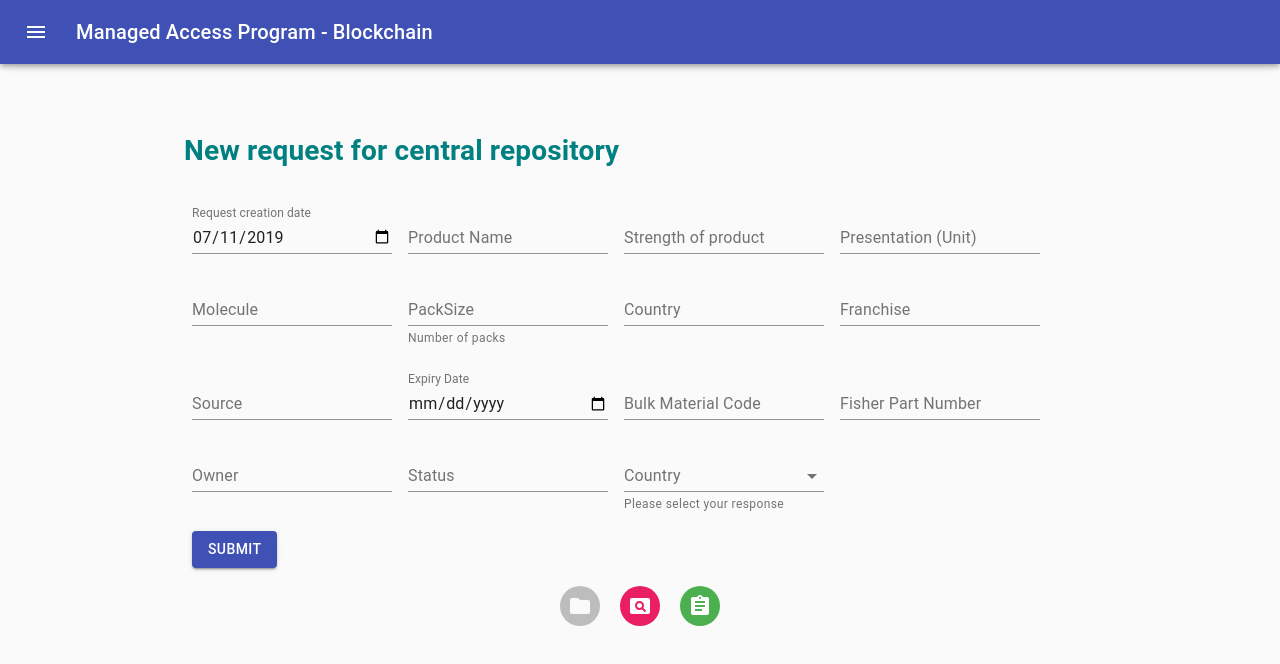
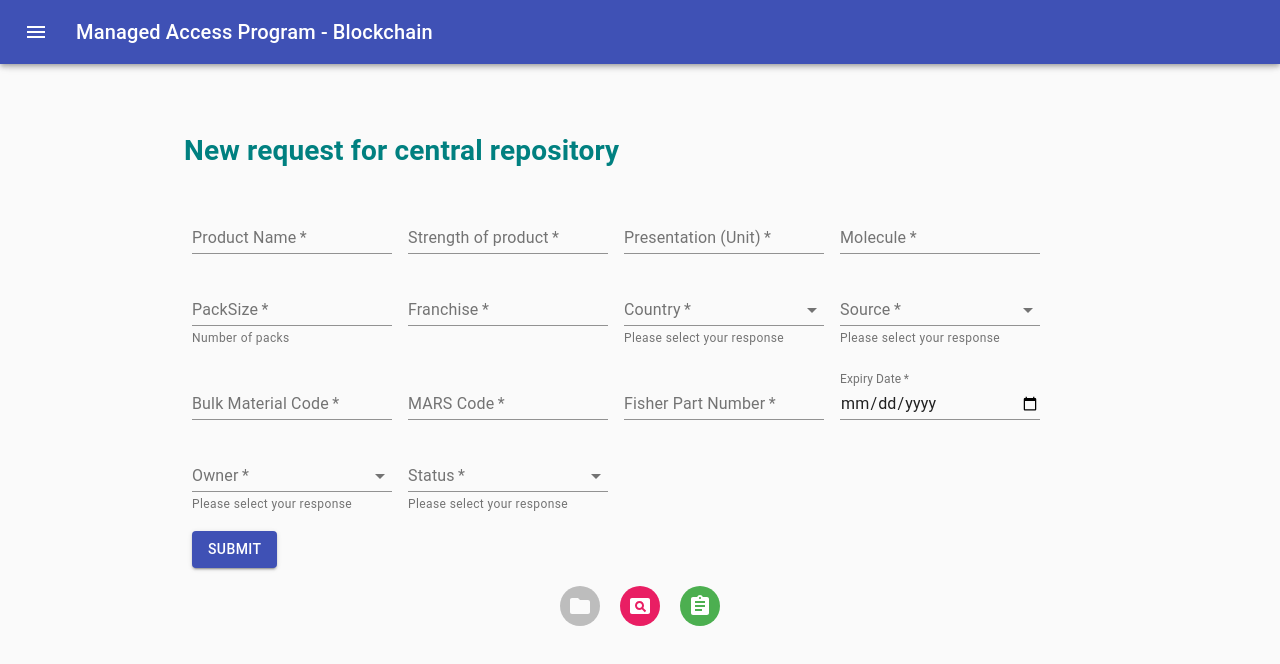
Before and after one commit to rite2bala/maptrials, a React (Create React App) app: page / in a window 1280 px wide. Shown: the top 664 px of the page. Built offline with nearby package versions, Linux system fonts and the light colour scheme.

Commit message:
Sunday Commit!
JSON export of data enabled.
Added more drop down buttons

```diff
--- a/package.json
+++ b/package.json
@@ -15,7 +15,8 @@
     "react-country-region-selector": "1.4.3",
     "react-dom": "16.8.6",
     "react-scripts": "3.0.1",
-    "semantic-ui-react": "0.87.3"
+    "semantic-ui-react": "0.87.3",
+    "uuid": "3.3.2"
   },
   "devDependencies": {
     "typescript": "3.3.3"
--- a/src/components/content/form.js
+++ b/src/components/content/form.js
@@ -78,10 +78,64 @@ const Country = [
     label: "Others"
   }
 ];
+const Source = [
+  {
+    value: "GCS",
+    label: "GCS"
+  },
+  {
+    value: "NTO",
+    label: "NTO"
+  }
+];
+
+const Owner = [
+  {
+    value: "HCP",
+    label: "HCP"
+  },
+  {
+    value: "Patient",
+    label: "Patient"
+  },
+  {
+    value: "CPO",
+    label: "CPO"
+  }
+];
+const Status = [
+  {
+    value: "Available",
+    label: "Available"
+  },
+  {
+    value: "Allocated",
+    label: "Allocated"
+  },
+  {
+    value: "Expired",
+    label: "Expired"
+  },
+  {
+    value: "InTransit",
+    label: "In Transit"
+  },
+  {
+    value: "Delivered",
+    label: "Delivered"
+  }
+];
+
+const uuidv4 = require("uuid/v4");
+const today = new Date().toISOString().substring(0, 10);
+
 export default function TextFields() {
   const classes = useStyles();
   const [values, setValues] = React.useState({
+    CreateDate: today,
+    DrugSystemIdentifier: uuidv4(),
     Product: "",
+
     Strength: "",
     Unit: "",
     Molecule: "",
@@ -93,12 +147,19 @@ export default function TextFields() {
     MARSCode: "",
     FisherPartNumber: "",
     Owner: "",
-    ExpiryDate: ""
+    ExpiryDate: "",
+    Status: ""
   });
+
   const handleChange = name => event => {
     setValues({ ...values, [name]: event.target.value });
   };
-  const today = new Date().toISOString().substring(0, 10);
+
+  var data = JSON.stringify(values, null, 2);
+  function handleClick() {
+    alert(`You Submitted \n\n${data}`);
+  }
+
   return (
     <React.Fragment>
       <CssBaseline />
@@ -107,19 +168,7 @@ export default function TextFields() {
           <h1 style={{ color: "teal" }}>New request for central repository</h1>
           <form className={classes.container} autoComplete="off">
             <TextField
-              id="CreateDate"
-              label="Request creation date"
-              type="date"
-              defaultValue={today}
-              className={classes.textField}
-              InputLabelProps={{
-                shrink: true
-              }}
-              margin="normal"
-              onChangeCapture
-            />
-
-            <TextField
+              required
               id="Product"
               label="Product Name"
               className={classes.textField}
@@ -129,6 +178,7 @@ export default function TextFields() {
             />
 
             <TextField
+              required
               id="Strength"
               label="Strength of product"
               className={classes.textField}
@@ -137,6 +187,7 @@ export default function TextFields() {
               margin="normal"
             />
             <TextField
+              required
               id="Unit"
               label="Presentation (Unit)"
               className={classes.textField}
@@ -145,6 +196,7 @@ export default function TextFields() {
               margin="normal"
             />
             <TextField
+              required
               id="Molecule"
               label="Molecule"
               className={classes.textField}
@@ -153,6 +205,7 @@ export default function TextFields() {
               margin="normal"
             />
             <TextField
+              required
               id="PackSize"
               label="PackSize"
               value={values.PackSize}
@@ -164,14 +217,7 @@ export default function TextFields() {
               helperText="Number of packs"
             />
             <TextField
-              id="Country"
-              label="Country"
-              value={values.Country}
-              className={classes.textField}
-              onChange={handleChange("Country")}
-              margin="normal"
-            />
-            <TextField
+              required
               id="Franchise"
               label="Franchise"
               value={values.Franchise}
@@ -180,56 +226,7 @@ export default function TextFields() {
               margin="normal"
             />
             <TextField
-              id="Source"
-              label="Source"
-              value={values.Source}
-              onChange={handleChange("Source")}
-              className={classes.textField}
-              margin="normal"
-            />
-            <TextField
-              id="date"
-              label="Expiry Date"
-              type="date"
-              className={classes.textField}
-              margin="normal"
-              InputLabelProps={{
-                shrink: true
-              }}
-            />
-            <TextField
-              id="BulkMatCode"
-              label="Bulk Material Code"
-              value={values.BulkMatCode}
-              onChange={handleChange("BulkMatCode")}
-              className={classes.textField}
-              margin="normal"
-            />
-            <TextField
-              id="FisherPartNumber"
-              label="Fisher Part Number"
-              value={values.FisherPartNumber}
-              onChange={handleChange("FisherPartNumber")}
-              className={classes.textField}
-              margin="normal"
-            />
-            <TextField
-              id="Owner"
-              label="Owner"
-              value={values.Owner}
-              onChange={handleChange("Owner")}
-              className={classes.textField}
-              margin="normal"
-            />
-            <TextField
-              id="Status"
-              label="Status"
-              value={values.Status}
-              onChange={handleChange("Status")}
-              className={classes.textField}
-              margin="normal"
-            />
-            <TextField
+              required
               id="Country"
               select
               label="Country"
@@ -250,15 +247,123 @@ export default function TextFields() {
                 </MenuItem>
               ))}
             </TextField>
+            <TextField
+              required
+              id="Source"
+              select
+              label="Source"
+              className={classes.textField}
+              value={values.Source}
+              onChange={handleChange("Source")}
+              SelectProps={{
+                MenuProps: {
+                  className: classes.menu
+                }
+              }}
+              helperText="Please select your response"
+              margin="normal"
+            >
+              {Source.map(option => (
+                <MenuItem key={option.value} value={option.value}>
+                  {option.label}
+                </MenuItem>
+              ))}
+            </TextField>
+            <TextField
+              required
+              id="BulkMatCode"
+              label="Bulk Material Code"
+              value={values.BulkMatCode}
+              onChange={handleChange("BulkMatCode")}
+              className={classes.textField}
+              margin="normal"
+            />
+            <TextField
+              required
+              id="MARSCode"
+              label="MARS Code"
+              value={values.MARSCode}
+              onChange={handleChange("MARSCode")}
+              className={classes.textField}
+              margin="normal"
+            />
+            <TextField
+              required
+              id="FisherPartNumber"
+              label="Fisher Part Number"
+              value={values.FisherPartNumber}
+              onChange={handleChange("FisherPartNumber")}
+              className={classes.textField}
+              margin="normal"
+            />
+
+            <TextField
+              required
+              id="date"
+              label="Expiry Date"
+              type="date"
+              className={classes.textField}
+              margin="normal"
+              InputLabelProps={{
+                shrink: true
+              }}
+            />
+
+            <TextField
+              required
+              id="Owner"
+              select
+              label="Owner"
+              className={classes.textField}
+              value={values.Owner}
+              onChange={handleChange("Owner")}
+              SelectProps={{
+                MenuProps: {
+                  className: classes.menu
+                }
+              }}
+              helperText="Please select your response"
+              margin="normal"
+            >
+              {Owner.map(option => (
+                <MenuItem key={option.value} value={option.value}>
+                  {option.label}
+                </MenuItem>
+              ))}
+            </TextField>
+
+            <TextField
+              required
+              id="Status"
+              select
+              label="Status"
+              className={classes.textField}
+              value={values.Status}
+              onChange={handleChange("Status")}
+              SelectProps={{
+                MenuProps: {
+                  className: classes.menu
+                }
+              }}
+              helperText="Please select your response"
+              margin="normal"
+            >
+              {Status.map(option => (
+                <MenuItem key={option.value} value={option.value}>
+                  {option.label}
+                </MenuItem>
+              ))}
+            </TextField>
           </form>
           <Button
             variant="contained"
             color="primary"
             className={classes.button}
             size="inherit"
+            onClick={handleClick}
           >
             Submit
-          </Button>{" "}
+          </Button>
         </div>
       </Container>
     </React.Fragment>
```
Also changed, not shown: src/components/content/config.js (added, +56 -0 lines), src/components/content/config.json (deleted, +0 -44 lines).
